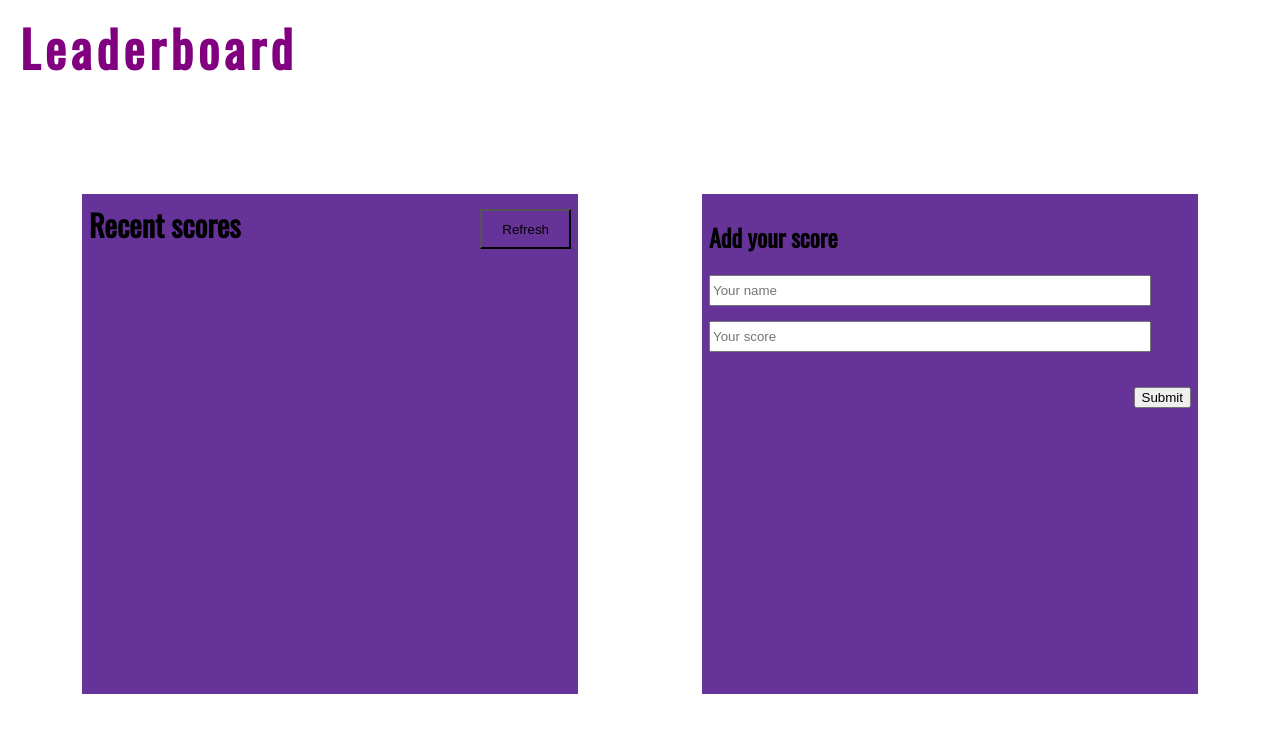
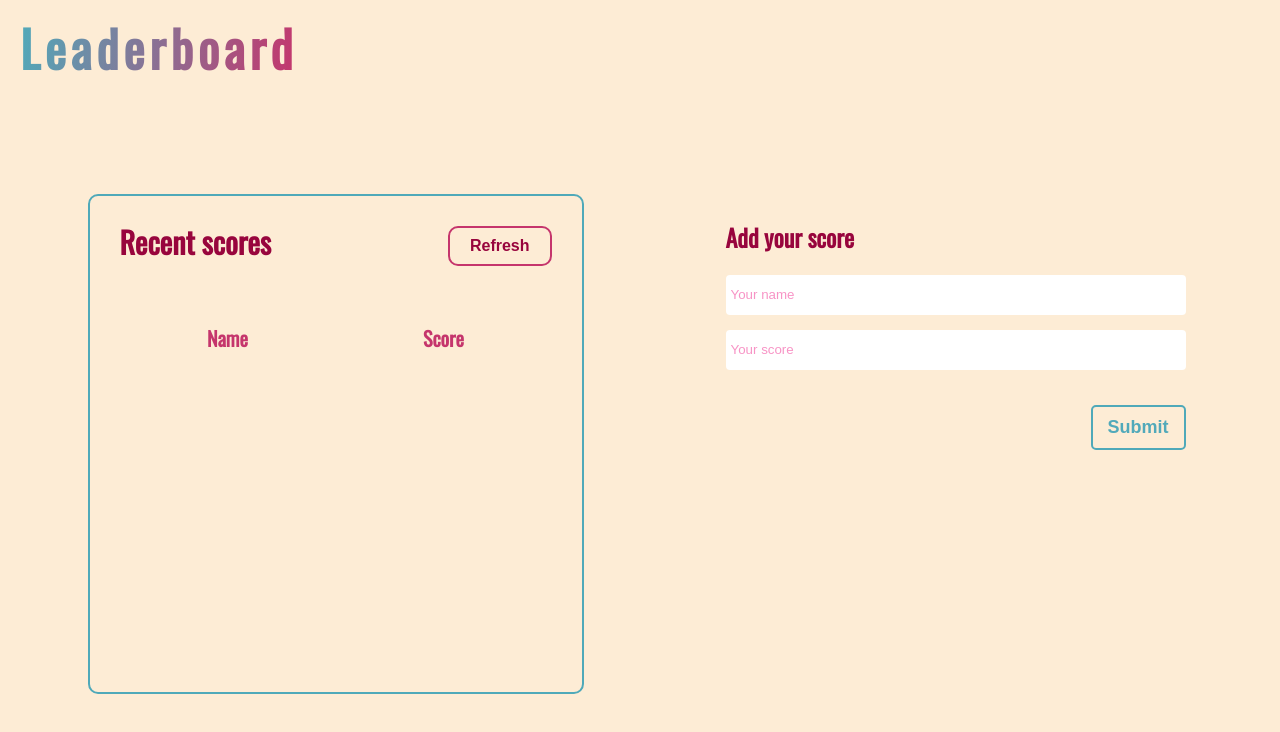
Before and after one commit to Mhamad-Raad/Leaderboard, a website built with webpack: page src/index.html in a window 1280 px wide. Built offline with nearby package versions, Linux system fonts and the light colour scheme; no server answers.

Commit message:
Add design to the app

```diff
--- a/src/CSS/body.css
+++ b/src/CSS/body.css
@@ -4,6 +4,8 @@ body {
   padding: 0;
   display: flex;
   flex-direction: column;
+  background-color: #fdecd5;
+  cursor: default;
 }
 
 main {
@@ -13,7 +15,46 @@ main {
 }
 
 input {
-  width: 90%;
-  height: 25px;
+  width: 450px;
+  height: 30px;
+  border: none;
+  padding: 5px;
+  border-radius: 4px;
   margin-bottom: 15px;
 }
+
+input::placeholder {
+  color: rgb(240, 42, 141);
+  opacity: 0.5;
+}
+
+html button {
+  cursor: pointer;
+}
+
+input:focus {
+  outline: none;
+  border: 2px solid rgba(37, 153, 179, 0.8);
+}
+
+::-webkit-scrollbar {
+  width: 7px;
+  cursor: pointer !important;
+}
+
+/* Track */
+::-webkit-scrollbar-track {
+  box-shadow: inset 0 0 5px rgb(72, 124, 135);
+  border-radius: 10px;
+}
+
+/* Handle */
+::-webkit-scrollbar-thumb {
+  background: rgb(153, 0, 77);
+  border-radius: 10px;
+}
+
+/* Handle on hover */
+::-webkit-scrollbar-thumb:hover {
+  background: #c80965;
+}
--- a/src/index.html
+++ b/src/index.html
@@ -21,6 +21,11 @@
         <h2 class="leaderboards-title">Recent scores</h2>
         <button type="button" class="refresh-button">Refresh</button>
       </div>
+      <div class="leader-row">
+        <p class="leader-header">Name</p>
+        <p class="leader-header">Score </p>
+        </div>
+
       <div class="leaders">
 
       </div>
--- a/src/js/App.js
+++ b/src/js/App.js
@@ -10,16 +10,25 @@ const submitBtn = document.querySelector('.submit');
 const api = new API();
 
 const render = async () => {
+  let i = 0;
+  let st = '';
   leader.innerHTML = '';
   const response = await api.getData();
   const persons = new Person(response);
   persons.players = lodash.sortBy(persons.players, ['score']).reverse();
   persons.players.forEach((person) => {
+    person.user = person.user.charAt(0).toUpperCase() + person.user.slice(1);
+    if (i % 2 === 0) {
+      st = 'one';
+    } else {
+      st = '';
+    }
     leader.innerHTML += `
-    <div class="leader-row">
-    <p class="leader-name">${person.user}: </p>
+    <div class="leader-row ${st}">
+    <p class="leader-name">${person.user}</p>
     <p class="leader-score">${person.score}</p>
     </div>`;
+    i++;
   });
 };
 
--- a/src/style.css
+++ b/src/style.css
@@ -5,6 +5,9 @@ h1 {
 }
 
 .page-title {
+  background: linear-gradient(100deg, rgba(37, 153, 179, 0.8) 0%, rgb(197, 53, 108) 100%);
+  -webkit-background-clip: text;
+  -webkit-text-fill-color: transparent;
   width: fit-content;
   font-size: 50px;
   letter-spacing: 5px;
@@ -15,12 +18,14 @@ h1 {
 .leaderboards {
   width: 40%;
   height: 500px;
-  background-color: rebeccapurple;
+  border: 2.5px solid rgba(37, 153, 179, 0.8);
+  border-radius: 10px;
   display: flex;
   flex-direction: column;
   align-items: center;
-  padding: 5px 7px;
+  padding: 20px 30px;
   box-sizing: border-box;
+  position: relative;
 }
 
 .leaderboards-header {
@@ -33,15 +38,27 @@ h1 {
 
 .refresh-button {
   background-color: transparent;
+  font-weight: bolder;
+  font-size: 16px;
   height: 40px;
   padding: 0 20px;
   margin-top: 10px;
+  border: 2.5px solid rgb(197, 53, 108);
+  color: rgb(152, 5, 61);
+  border-radius: 10px;
+  transition: background-color, color 0.2s ease-in-out;
+}
+
+.refresh-button:hover {
+  background-color: rgb(197, 53, 108);
+  color: white;
 }
 
 .leaderboards-title {
   font-size: 30px;
   font-weight: bolder;
   margin: 0;
+  color: rgb(152, 5, 61);
 }
 
 .leaders {
@@ -51,17 +68,17 @@ h1 {
   flex-direction: column;
   align-items: center;
   overflow-y: scroll;
+  position: relative;
+  scrollbar-color: rebeccapurple green;
 }
 
 .leader-row {
   display: flex;
+  justify-content: space-around;
   width: 100%;
 }
 
 .score-form {
-  width: 40%;
-  height: 500px;
-  background-color: rebeccapurple;
   display: flex;
   flex-direction: column;
   align-items: flex-start;
@@ -69,7 +86,47 @@ h1 {
   box-sizing: border-box;
 }
 
+.form-title {
+  color: rgb(152, 5, 61);
+}
+
 .submit {
+  color: rgba(37, 153, 179, 0.8);
+  font-weight: bolder;
+  font-size: 18px;
   margin-left: auto;
   margin-top: 20px;
+  border: 2.5px solid rgba(37, 153, 179, 0.8);
+  border-radius: 5px;
+  padding: 10px 15px;
+  background-color: transparent;
+  transition: background-color, color 0.2s ease-in-out;
 }
+
+.submit:hover {
+  background-color: rgba(37, 153, 179, 0.8);
+  color: white;
+}
+
+.leader-name {
+  font-weight: bolder;
+  margin: 5px;
+}
+
+.leader-score {
+  font-weight: bolder;
+  margin: 2px;
+}
+
+.leader-header {
+  border: 0;
+  font-weight: bolder;
+  font-size: 20px;
+  color: rgb(197, 53, 108);
+  margin: 7px;
+}
+
+.one {
+  background-color: rgb(47, 106, 122);
+  color: white;
+}
```
